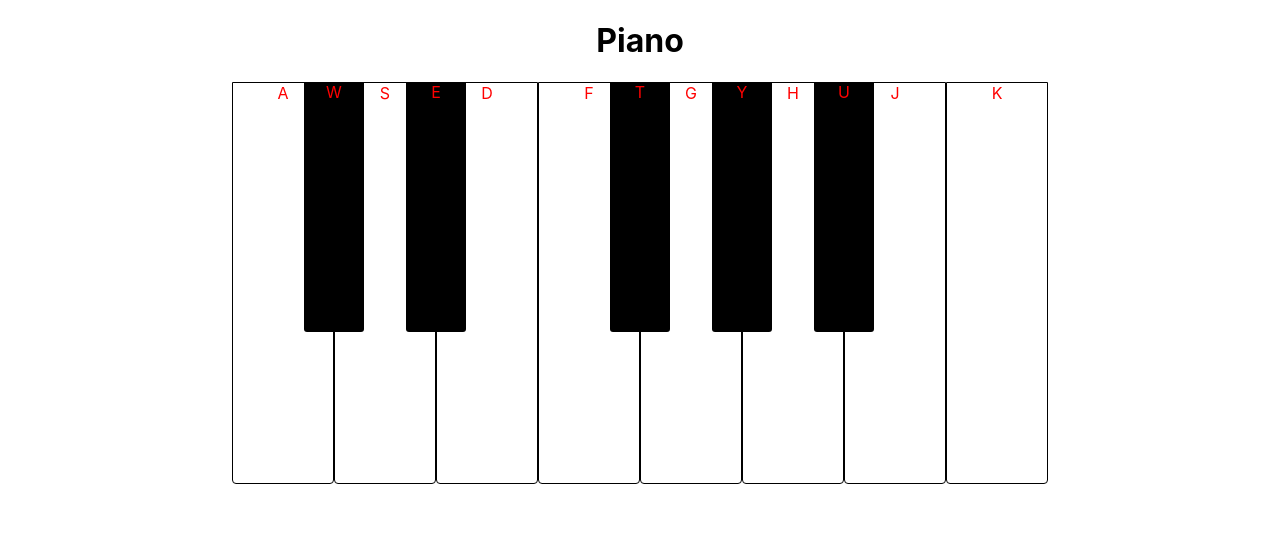
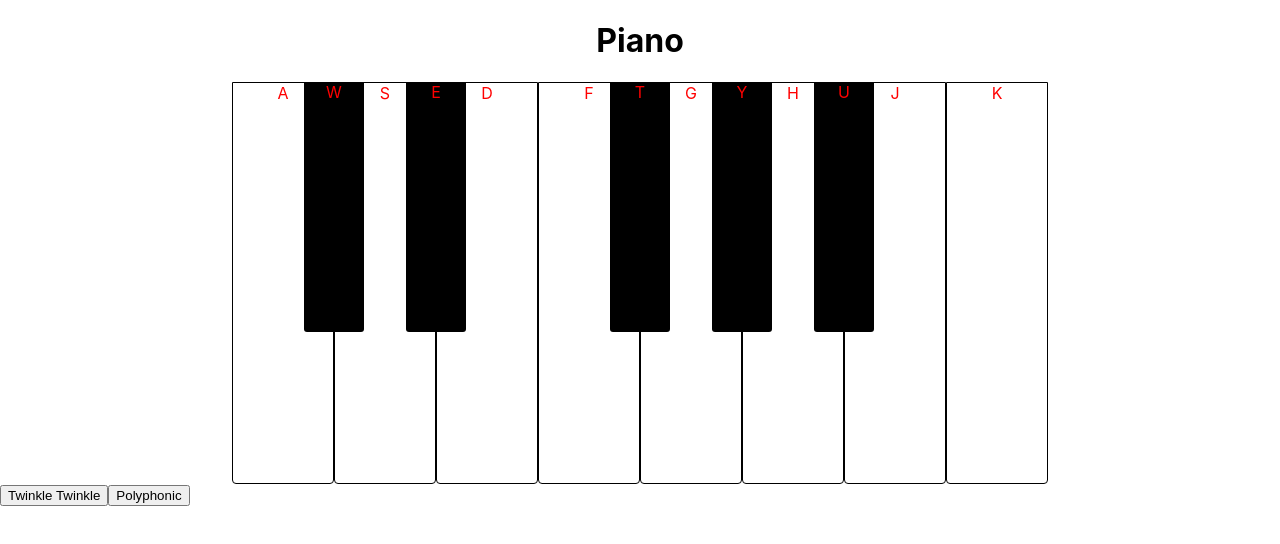
Before and after one commit to brianthomashammond/mintbean-js-musichacks, a React (Create React App) app: page / in a window 1280 px wide. Shown: the top 544 px of the page. Built offline with nearby package versions, Linux system fonts and the light colour scheme.

Commit message:
declares synth globaly, adds Twinkle Twinkle and Polysynth example

```diff
--- a/src/App.js
+++ b/src/App.js
@@ -14,13 +14,15 @@ import {
     playB4,
     playC5,
     playNote,
+    playTwinkleTwinkle,
+    playPolyphonicExample,
 } from './tone.fn.js'
 
 window.addEventListener('keydown', playNote)
 
 function App() {
     return (
-        <div classname="pianoPage">
+        <div className="pianoPage">
             <h1>Piano</h1>
             <div className="piano">
                 <div className="white-key C" onClick={playC4}>A</div>
@@ -37,6 +39,8 @@ function App() {
                 <div className="white-key B" onClick={playB4}>J</div>
                 <div className="white-key C" onClick={playC5}>K</div>
             </div>
+            <button onClick={playTwinkleTwinkle}>Twinkle Twinkle</button>
+            <button onClick={playPolyphonicExample}>Polyphonic</button>
         </div>
     )
 }
--- a/src/tone.fn.js
+++ b/src/tone.fn.js
@@ -2,56 +2,45 @@ import * as Tone from 'tone'
 
 // full keyboard is A0 - C8
 
+const synth = new Tone.Synth().toDestination()
+
 export function playC4() {
-    const synth = new Tone.Synth().toDestination()
     synth.triggerAttackRelease("C4", "8n")
 }
 export function playDb4() {
-    const synth = new Tone.Synth().toDestination()
     synth.triggerAttackRelease("Db4", "8n")
 }
 export function playD4() {
-    const synth = new Tone.Synth().toDestination()
     synth.triggerAttackRelease("D4", "8n")
 }
 export function playEb4() {
-    const synth = new Tone.Synth().toDestination()
     synth.triggerAttackRelease("Eb4", "8n")
 }
 export function playE4() {
-    const synth = new Tone.Synth().toDestination()
     synth.triggerAttackRelease("E4", "8n")
 }
 export function playF4() {
-    const synth = new Tone.Synth().toDestination()
     synth.triggerAttackRelease("F4", "8n")
 }
 export function playGb4() {
-    const synth = new Tone.Synth().toDestination()
     synth.triggerAttackRelease("Gb4", "8n")
 }
 export function playG4() {
-    const synth = new Tone.Synth().toDestination()
     synth.triggerAttackRelease("G4", "8n")
 }
 export function playAb4() {
-    const synth = new Tone.Synth().toDestination()
     synth.triggerAttackRelease("Ab4", "8n")
 }
 export function playA4() {
-    const synth = new Tone.Synth().toDestination()
     synth.triggerAttackRelease("A4", "8n")
 }
 export function playBb4() {
-    const synth = new Tone.Synth().toDestination()
     synth.triggerAttackRelease("Bb4", "8n")
 }
 export function playB4() {
-    const synth = new Tone.Synth().toDestination()
     synth.triggerAttackRelease("B4", "8n")
 }
 export function playC5() {
-    const synth = new Tone.Synth().toDestination()
     synth.triggerAttackRelease("C5", "8n")
 }
 
@@ -96,3 +85,32 @@ export function playNote(event) {
         playC5()
     }
 }
+
+export function playTwinkleTwinkle() {
+    const now = Tone.context.currentTime
+    synth.triggerAttackRelease("Db4", "4n", now)
+    synth.triggerAttackRelease("Db4", "4n", now + .55)
+    synth.triggerAttackRelease("Ab4", "4n", now + 1.1)
+    synth.triggerAttackRelease("Ab4", "4n", now + 1.65)
+    synth.triggerAttackRelease("Bb4", "4n", now + 2.2)
+    synth.triggerAttackRelease("Bb4", "4n", now + 2.75)
+    synth.triggerAttackRelease("Ab4", "2n", now + 3.3)
+    synth.triggerAttackRelease("Gb4", "4n", now + 4.4)
+    synth.triggerAttackRelease("Gb4", "4n", now + 4.95)
+    synth.triggerAttackRelease("F4", "4n", now + 5.5 )
+    synth.triggerAttackRelease("F4", "4n", now + 6.05)
+    synth.triggerAttackRelease("Eb4", "4n", now + 6.6)
+    synth.triggerAttackRelease("Eb4", "4n", now + 7.15)
+    synth.triggerAttackRelease("Db4", "2n", now + 7.7)
+}
+
+export function playPolyphonicExample() {
+    const now = Tone.context.currentTime
+    const synth = new Tone.PolySynth(Tone.Synth).toDestination();
+    synth.triggerAttack("D4", now);
+    synth.triggerAttack("F4", now + 0.5);
+    synth.triggerAttack("A4", now + 1);
+    synth.triggerAttack("C5", now + 1.5);
+    synth.triggerAttack("E5", now + 2);
+    synth.triggerRelease(["D4", "F4", "A4", "C5", "E5"], now + 2.5);
+}
```
